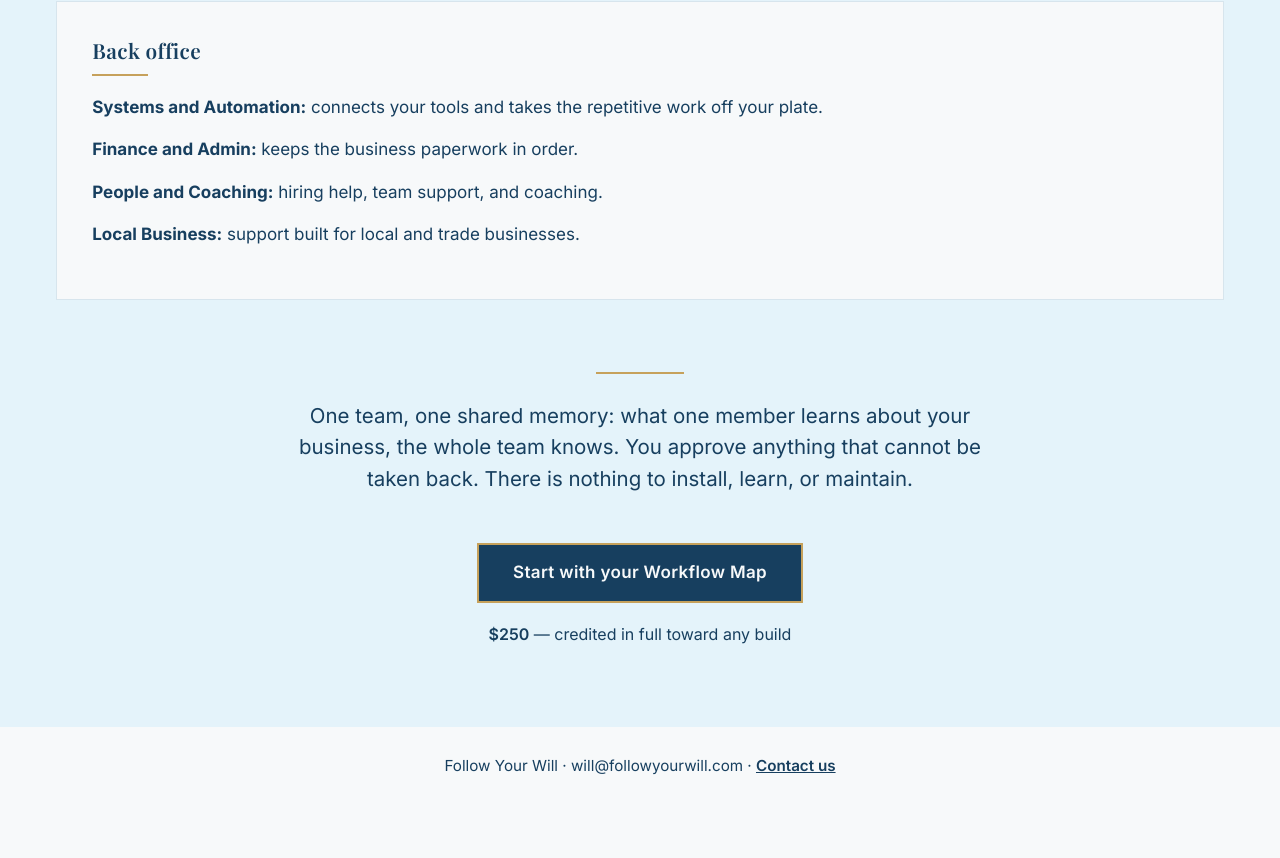
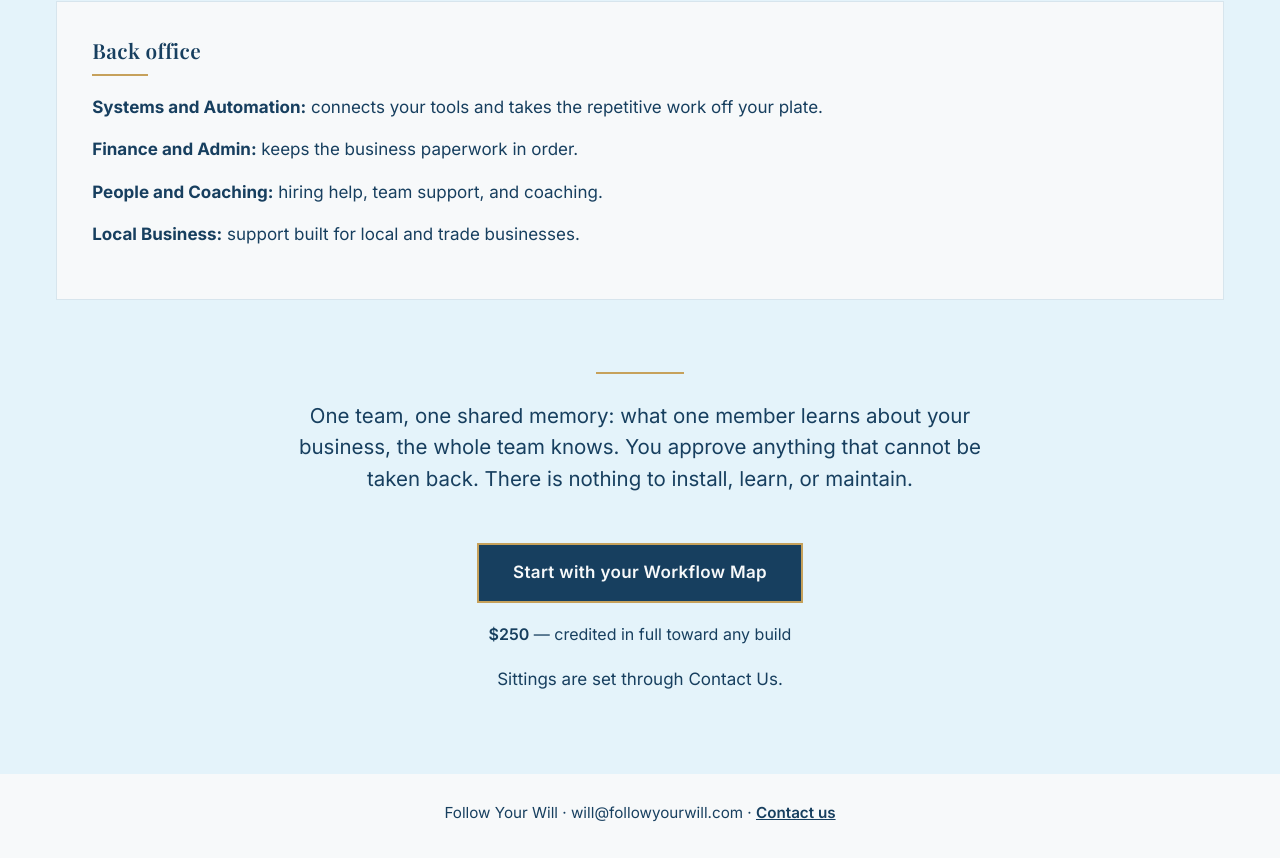
Before and after one commit to howard2224/followyourwill-site, a plain HTML site: page preview/team/index.html in a window 1280 px wide. Shown: the part 1598-2456 px from the top of the page. Before the commit the page ends 2408 px from the top, so only its background shows below. Drawn offline with nearby package versions, Linux system fonts and the light colour scheme.

Commit message:
Preview: team page sittings line in pair block

```diff
--- a/preview/team/index.html
+++ b/preview/team/index.html
@@ -204,6 +204,7 @@ html { scroll-behavior: auto; }
           <div class="team-exit">
             <a class="cta" href="/preview/checkout/">Start with your Workflow Map</a>
             <p class="pair-line"><span class="pair-figure">$250</span> — credited in full toward any build</p>
+            <p>Sittings are set through Contact Us.</p>
           </div>
         </div>
       </section>
```
